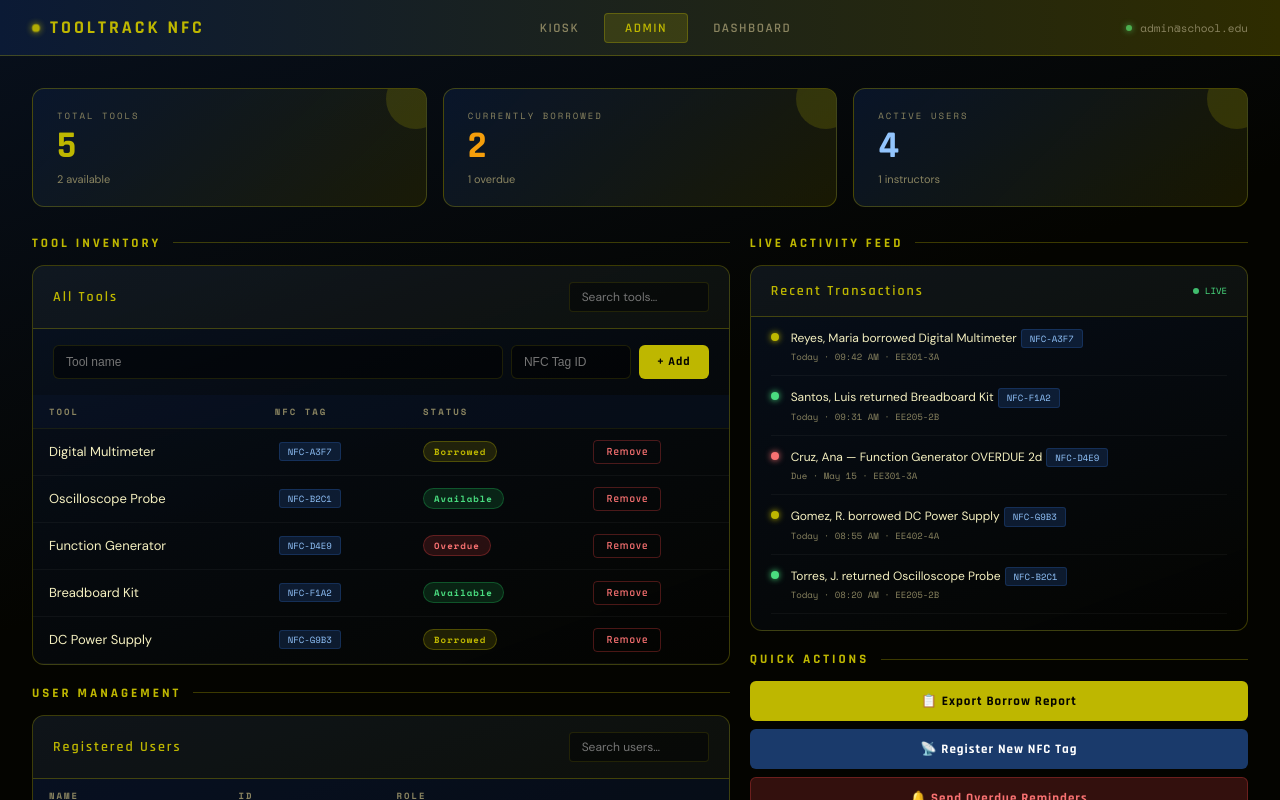
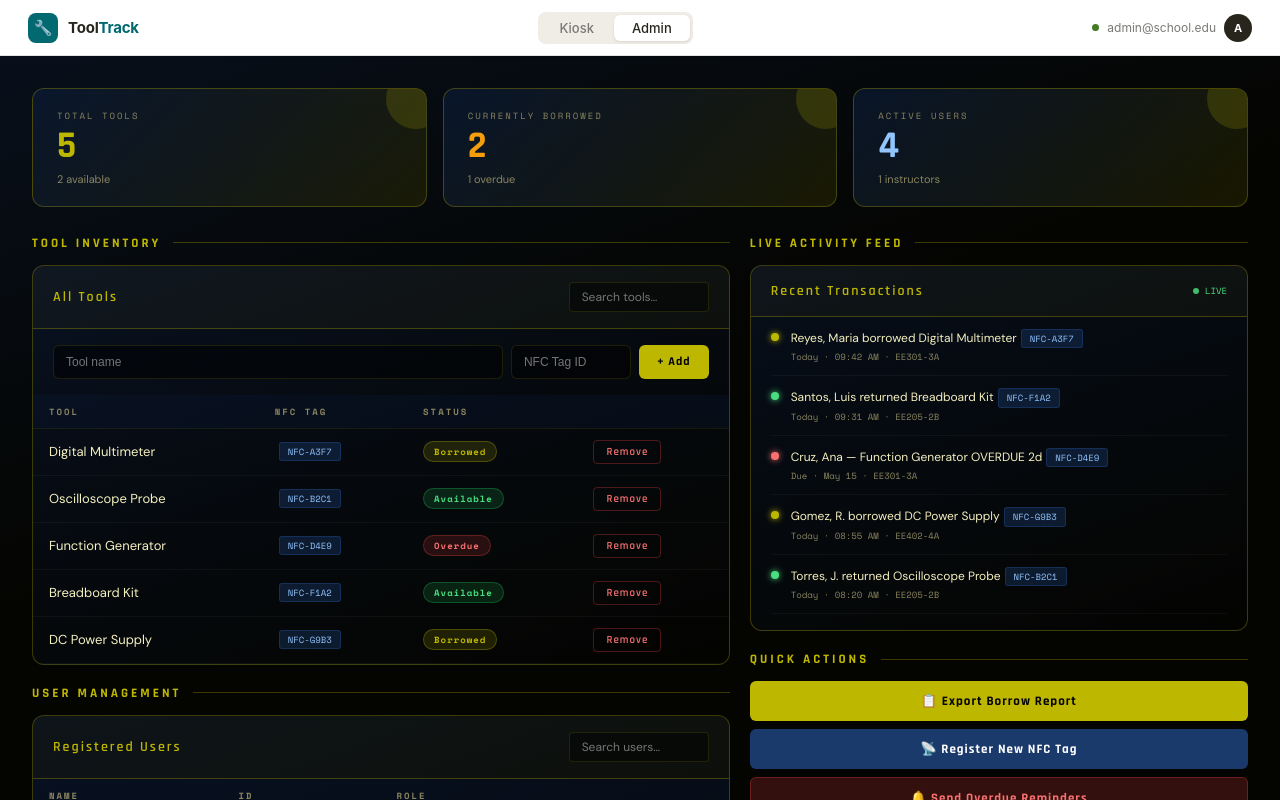
Before and after one commit to regeleBZB/nfc-tooltrack, a React (Vite) app in the folder frontend/: page / in a window 1280 px wide. Shown: the top 800 px of the page. Built offline with nearby package versions, Linux system fonts and the light colour scheme.

Commit message:
Change screen themes and layout

```diff
--- a/frontend/src/components/Navbar.jsx
+++ b/frontend/src/components/Navbar.jsx
@@ -1,55 +1,95 @@
 import React from 'react';
+
+// ✅ FIXED: All dark/gold CSS variables replaced with light theme tokens
+// that match KioskScreen's existing white palette (#F5F3EE, #01696f, #28251d)
 
 const styles = {
   nav: {
     display: 'flex',
     alignItems: 'center',
     justifyContent: 'space-between',
-    padding: '0 32px',
+    padding: '0 28px',
     height: '56px',
-    background: 'linear-gradient(90deg, var(--dark-blue), var(--dark-khaki))',
-    borderBottom: '1px solid var(--gold-border)',
+    // ✅ FIXED: was dark-blue gradient → now clean white surface
+    background: '#FFFFFF',
+    borderBottom: '1px solid #E5E3DF',
     position: 'sticky',
     top: 0,
     zIndex: 100,
+    boxShadow: '0 1px 3px rgba(0,0,0,0.06)',
   },
+
   logo: {
-    fontFamily: "'Rajdhani', sans-serif",
-    fontWeight: 700,
-    fontSize: '18px',
-    letterSpacing: '3px',
-    color: 'var(--old-gold)',
-    textTransform: 'uppercase',
     display: 'flex',
     alignItems: 'center',
     gap: '10px',
+    textDecoration: 'none',
   },
-  logoDot: {
-    width: '8px',
-    height: '8px',
-    borderRadius: '50%',
-    background: 'var(--old-gold)',
-    boxShadow: '0 0 8px var(--old-gold)',
-    animation: 'pulse 2s infinite',
+
+  logoIcon: {
+    width: '30px',
+    height: '30px',
+    // ✅ FIXED: uses teal accent from KioskScreen (#01696f)
+    background: '#01696f',
+    borderRadius: '8px',
+    display: 'flex',
+    alignItems: 'center',
+    justifyContent: 'center',
+    fontSize: '15px',
+    flexShrink: 0,
   },
+
+  logoText: {
+    // ✅ FIXED: was gold Rajdhani → now dark ink matching KioskScreen headings
+    fontFamily: "'Inter', sans-serif",
+    fontWeight: 700,
+    fontSize: '15px',
+    letterSpacing: '-0.2px',
+    color: '#28251d',
+  },
+
+  logoAccent: {
+    color: '#01696f',
+  },
+
   tabs: {
     display: 'flex',
-    gap: '4px',
+    gap: '2px',
+    background: '#F0EDE6',
+    borderRadius: '8px',
+    padding: '3px',
   },
+
   userInfo: {
-    fontFamily: "'Space Mono', monospace",
-    fontSize: '11px',
-    color: 'var(--text-muted)',
+    // ✅ FIXED: was Space Mono muted → now Inter, matches KioskScreen body text
+    fontFamily: "'Inter', sans-serif",
+    fontSize: '12px',
+    color: '#7A7974',
     display: 'flex',
     alignItems: 'center',
     gap: '8px',
   },
+
   onlineDot: {
-    width: '6px',
-    height: '6px',
+    width: '7px',
+    height: '7px',
     borderRadius: '50%',
-    background: '#4CAF50',
-    boxShadow: '0 0 6px #4CAF50',
+    background: '#437a22',
+    // ✅ FIXED: kept green dot for "online" status, matches KioskScreen NFC pill
+  },
+
+  avatar: {
+    width: '28px',
+    height: '28px',
+    borderRadius: '50%',
+    background: '#28251d',
+    color: '#fff',
+    fontFamily: "'Inter', sans-serif",
+    fontWeight: 700,
+    fontSize: '11px',
+    display: 'flex',
+    alignItems: 'center',
+    justifyContent: 'center',
   },
 };
 
@@ -58,18 +98,20 @@ function NavTab({ label, active, onClick }) {
     <button
       onClick={onClick}
       style={{
-        padding: '6px 20px',
-        borderRadius: '4px',
-        fontFamily: "'Rajdhani', sans-serif",
-        fontWeight: 600,
+        padding: '5px 18px',
+        borderRadius: '6px',
+        fontFamily: "'Inter', sans-serif",
+        fontWeight: 500,
         fontSize: '13px',
-        letterSpacing: '1.5px',
-        textTransform: 'uppercase',
+        letterSpacing: '0',
         cursor: 'pointer',
-        border: active ? '1px solid var(--gold-border)' : '1px solid transparent',
-        background: active ? 'var(--gold-glow)' : 'transparent',
-        color: active ? 'var(--old-gold)' : 'var(--text-muted)',
-        transition: 'all 0.2s',
+        border: 'none',
+        // ✅ FIXED: active tab = white card lifted on light gray rail
+        // was gold glow on dark background
+        background: active ? '#FFFFFF' : 'transparent',
+        color: active ? '#28251d' : '#7A7974',
+        boxShadow: active ? '0 1px 3px rgba(0,0,0,0.10)' : 'none',
+        transition: 'all 0.15s',
       }}
     >
       {label}
@@ -78,23 +120,41 @@ function NavTab({ label, active, onClick }) {
 }
 
 export default function Navbar({ activeScreen, onNavigate, user }) {
+  // Derive avatar initial from user email
+  const initial = (user ?? 'A').charAt(0).toUpperCase();
+
   return (
     <nav style={styles.nav}>
+
+      {/* Logo */}
       <div style={styles.logo}>
-        <div style={styles.logoDot} />
-        ToolTrack NFC
+        <div style={styles.logoIcon}>🔧</div>
+        <span style={styles.logoText}>
+          Tool<span style={styles.logoAccent}>Track</span>
+        </span>
       </div>
 
+      {/* Navigation tabs */}
       <div style={styles.tabs}>
-        <NavTab label="Kiosk"     active={activeScreen === 'kiosk'}     onClick={() => onNavigate('kiosk')} />
-        <NavTab label="Admin"     active={activeScreen === 'admin'}     onClick={() => onNavigate('admin')} />
-        <NavTab label="Dashboard" active={activeScreen === 'dashboard'} onClick={() => onNavigate('dashboard')} />
+        <NavTab
+          label="Kiosk"
+          active={activeScreen === 'kiosk'}
+          onClick={() => onNavigate('kiosk')}
+        />
+        <NavTab
+          label="Admin"
+          active={activeScreen === 'admin'}
+          onClick={() => onNavigate('admin')}
+        />
       </div>
 
+      {/* User info */}
       <div style={styles.userInfo}>
         <div style={styles.onlineDot} />
         {user ?? 'admin@school.edu'}
+        <div style={styles.avatar}>{initial}</div>
       </div>
+
     </nav>
   );
 }
```
Also changed, not shown: frontend/src/components/NFCScanner.jsx (+141 -50 lines), 2 other files (tests, documents, lock files or other folders).
